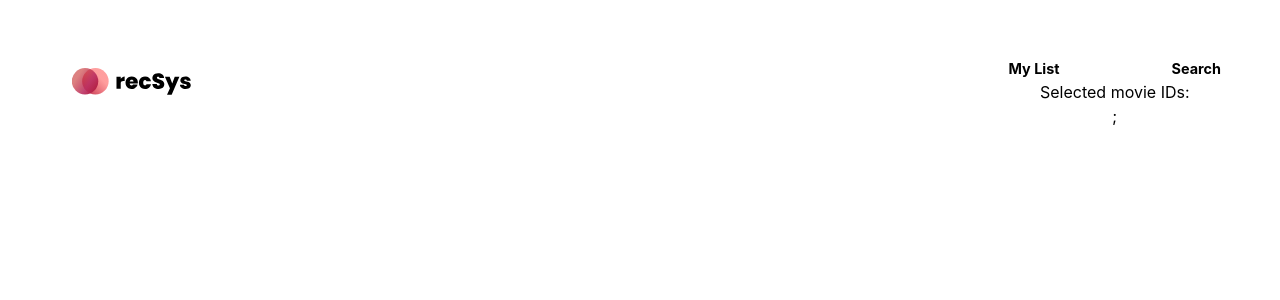
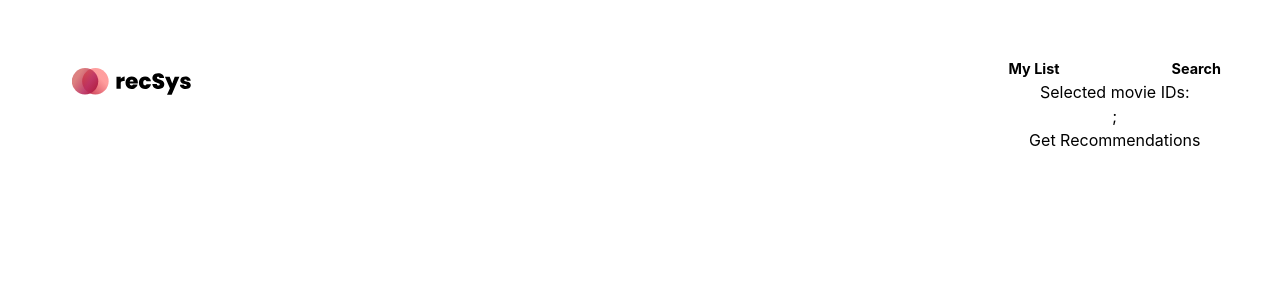
Before and after one commit to aryankhatana01/cf-recsys, a React (Create React App) app in the folder frontend/: page /list in a window 1280 px wide. Shown: the top 300 px of the page. Built offline with nearby package versions, Linux system fonts and the light colour scheme.

Commit message:
getRecommendations button now working

```diff
--- a/frontend/src/components/getRecommendations/GetRecommendationsButton.jsx
+++ b/frontend/src/components/getRecommendations/GetRecommendationsButton.jsx
@@ -4,17 +4,15 @@ import { useState } from 'react';
 
 const GetRecommendationsButton = (props) => {
     const [recommendations, setRecommendations] = useState([]);
+    const selectedMovieIds = props.selectedMovieIds;
+    const ratings = Array(props.selectedMovieIds.length).fill(5);
 
     const fetchRecommendations = async () => {
         const response = await fetch('http://localhost:8000/recommend', {
             method: 'POST',
             body: JSON.stringify({
-                "movieIds": [
-                    5816, 8368, 40815
-                ],
-                "ratings": [
-                    5, 5, 5
-                ]
+                "movieIds": selectedMovieIds,
+                "ratings": ratings
             }),
             headers: {
                 'Content-Type': 'application/json',
--- a/frontend/src/components/list/List.jsx
+++ b/frontend/src/components/list/List.jsx
@@ -2,6 +2,7 @@ import React, { useContext } from "react";
 import './List.css';
 // import { useSelectedMovieIds } from "../searchbar/SearchBar";
 import SelectedMovieIdsContext from "../selectmoviesIdsContext/SelectedMovieIdsContext";
+import GetRecommendationsButton from '../getRecommendations/GetRecommendationsButton';
 
 const List = () => {
     const selectedMovieIds = useContext(SelectedMovieIdsContext);
@@ -11,6 +12,7 @@ const List = () => {
     return (
         <div className="my-list">
             <div>Selected movie IDs: {selectedMovieIds.join(', ')}</div>;
+            <GetRecommendationsButton selectedMovieIds={selectedMovieIds}/>
         </div>
     )
 }
```
